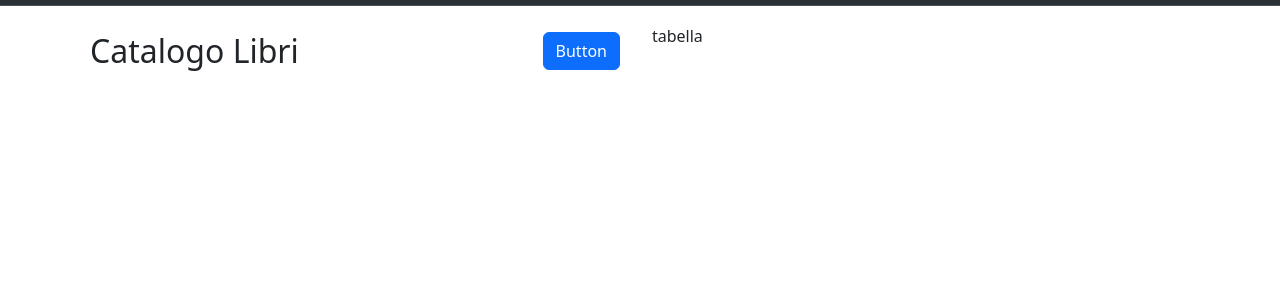
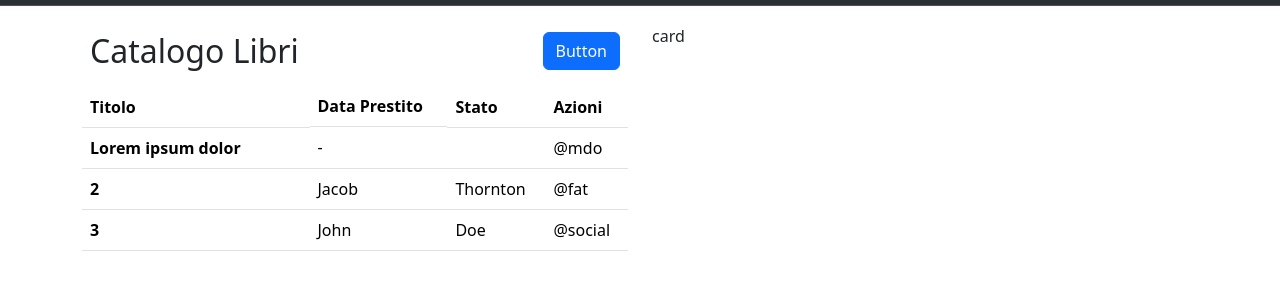
Before and after one commit to LucianaSchembri/html-css-bootstrap-dashboard, a plain HTML site: page index.html in a window 1280 px wide. Shown: the part 72-362 px from the top of the page. Drawn offline with nearby package versions, Linux system fonts and the light colour scheme.

Commit message:
feat: struttura tabella

```diff
--- a/index.html
+++ b/index.html
@@ -66,10 +66,39 @@
                         <button class="btn btn-primary " type="button">Button</button>
                     </div>
                 </div>
-
+                <table class="table">
+                    <thead>
+                        <tr>
+                            <th class="col-5" scope="col">Titolo</th>
+                            <th class="d-none d-md-block" scope="col" >Data Prestito</th>
+                            <th scope="col">Stato</th>
+                            <th scope="col">Azioni</th>
+                        </tr>
+                    </thead>
+                    <tbody>
+                        <tr>
+                            <th scope="row">Lorem ipsum dolor</th>
+                            <td>-</td>
+                            <td></td>
+                            <td>@mdo</td>
+                        </tr>
+                        <tr>
+                            <th scope="row">2</th>
+                            <td>Jacob</td>
+                            <td>Thornton</td>
+                            <td>@fat</td>
+                        </tr>
+                        <tr>
+                            <th scope="row">3</th>
+                            <td>John</td>
+                            <td>Doe</td>
+                            <td>@social</td>
+                        </tr>
+                    </tbody>
+                </table>
             </div>
             <div class="col-12 col-lg 6">
-                tabella
+                card
             </div>
         </div>
     </div>
```
